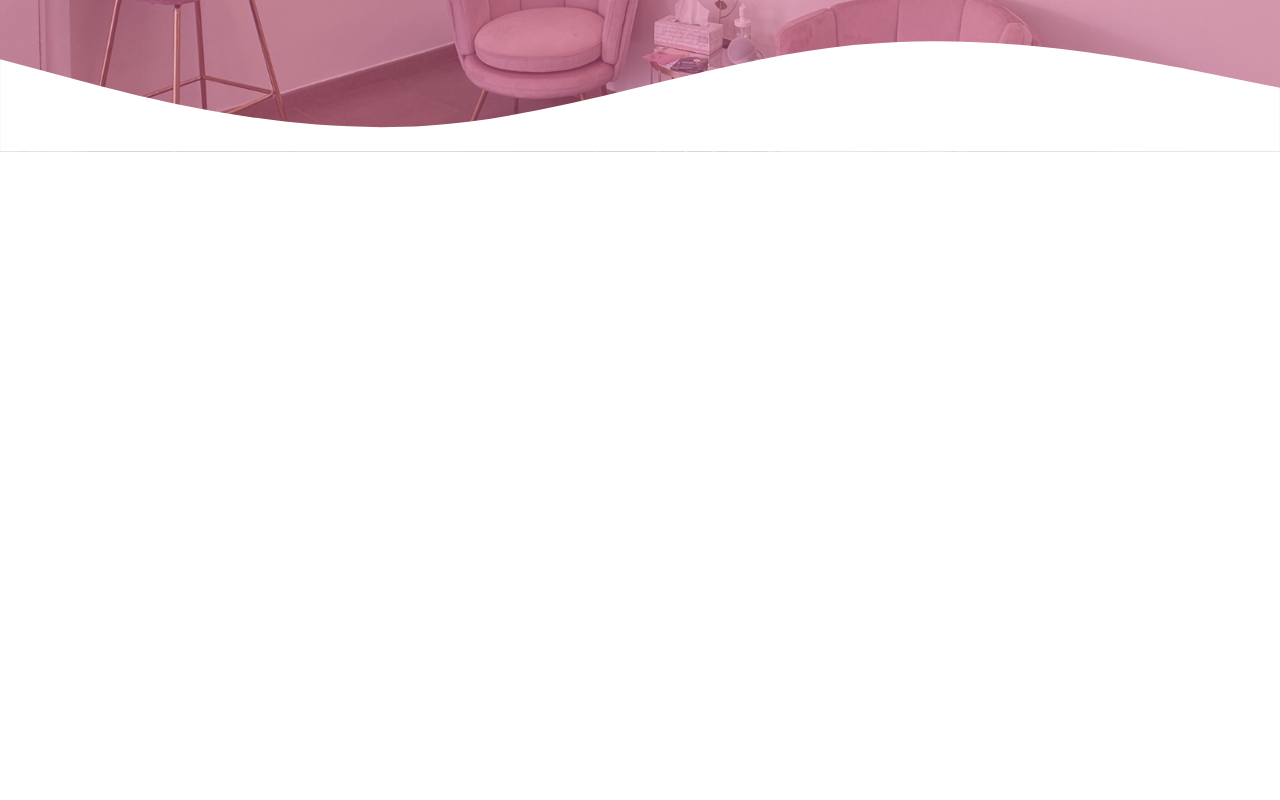
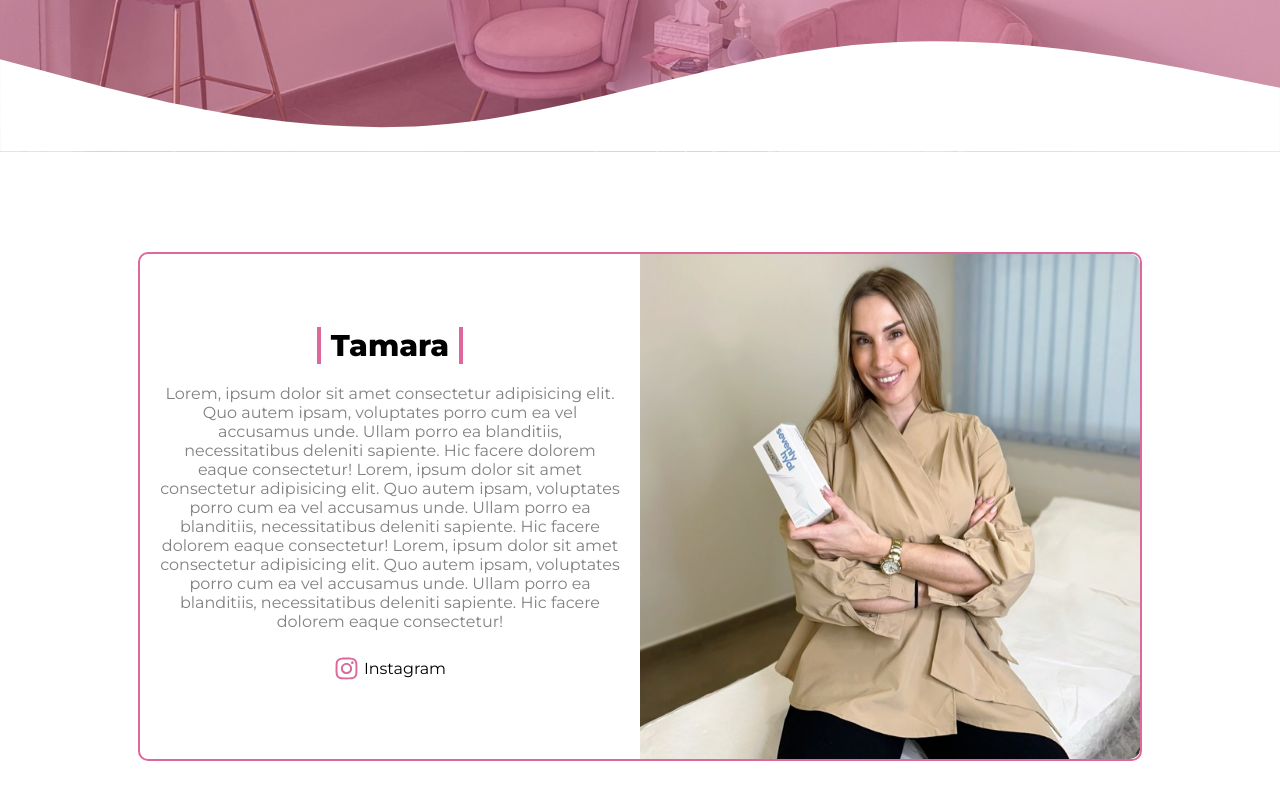
Before and after one commit to Gaston-Valentini/bless-client, a React (Vite) app: page / in a window 1280 px wide. Shown: the part 648-1448 px from the top of the page. Before the commit the page ends 800 px from the top, so only its background shows below. Built offline with nearby package versions, Linux system fonts and the light colour scheme.

Commit message:
Add: About section added.

```diff
--- a/src/components/Navbar/Navbar.module.css
+++ b/src/components/Navbar/Navbar.module.css
@@ -8,6 +8,7 @@
     align-items: center;
     background-color: white;
     box-shadow: 0 0 4px var(--grey);
+    z-index: 10;
 }
 
 .image {
--- /dev/null
+++ b/src/sections/About/About.jsx
@@ -0,0 +1,30 @@
+import style from "./About.module.css";
+import image from "../../assets/images/tamara.jpg";
+import { FaInstagram } from "react-icons/fa";
+
+export default function About() {
+    return (
+        <section className={style.container}>
+            <div className={style.content}>
+                <div className={style.contentData}>
+                    <div className={style.contentDataTitle}>
+                        <hr />
+                        <p>Tamara</p>
+                        <hr />
+                    </div>
+                    <p className={style.contentDataText}>
+                        Lorem, ipsum dolor sit amet consectetur adipisicing elit. Quo autem ipsam, voluptates porro cum ea vel accusamus unde. Ullam porro ea blanditiis, necessitatibus deleniti sapiente. Hic facere dolorem eaque consectetur! Lorem, ipsum dolor sit amet consectetur adipisicing elit. Quo autem ipsam, voluptates porro cum ea vel accusamus unde. Ullam porro ea blanditiis, necessitatibus deleniti sapiente. Hic facere dolorem eaque consectetur! Lorem, ipsum dolor sit amet consectetur
+                        adipisicing elit. Quo autem ipsam, voluptates porro cum ea vel accusamus unde. Ullam porro ea blanditiis, necessitatibus deleniti sapiente. Hic facere dolorem eaque consectetur!
+                    </p>
+                    <a href="#" className={style.contentDataSocial}>
+                        <FaInstagram />
+                        <p>Instagram</p>
+                    </a>
+                </div>
+                <div className={style.contentImage}>
+                    <img src={image} />
+                </div>
+            </div>
+        </section>
+    );
+}
--- /dev/null
+++ b/src/sections/About/About.module.css
@@ -0,0 +1,100 @@
+.container {
+    padding: 100px 20px;
+    display: flex;
+    justify-content: center;
+}
+
+.content {
+    max-width: 1000px;
+    display: grid;
+    grid-template-columns: 1fr 1fr;
+    border: 2px solid var(--rose);
+    border-radius: 10px;
+}
+
+.contentData {
+    padding: 20px;
+    display: flex;
+    flex-direction: column;
+    justify-content: center;
+    align-items: center;
+    gap: 20px;
+}
+
+.contentDataTitle {
+    display: flex;
+    justify-content: center;
+    gap: 10px;
+}
+
+.contentDataTitle p {
+    font-size: 30px;
+    font-weight: 800;
+}
+
+.contentDataTitle hr {
+    border: 2px solid var(--rose);
+}
+
+.contentDataText {
+    text-align: center;
+    color: var(--grey);
+}
+
+.contentImage {
+    width: 100%;
+    height: 100%;
+}
+
+.contentImage img {
+    width: 100%;
+    height: 100%;
+    border-radius: 0 10px 10px 0;
+}
+
+.contentDataSocial {
+    padding: 5px;
+    display: flex;
+    justify-content: center;
+    align-items: center;
+    gap: 5px;
+    text-decoration: none;
+    border-radius: 10px;
+}
+
+.contentDataSocial:hover {
+    background-color: var(--rose);
+}
+
+.contentDataSocial:hover svg {
+    color: white;
+}
+
+.contentDataSocial:hover p {
+    color: white;
+}
+
+.contentDataSocial svg {
+    font-size: 25px;
+    color: var(--rose);
+}
+
+.contentDataSocial p {
+    color: black;
+}
+
+@media (max-width: 991px) {
+    .content {
+        grid-template-columns: 1fr;
+        max-width: 500px;
+    }
+    .contentImage img {
+        border-radius: 0 0 10px 10px;
+    }
+}
+
+@media (max-width: 767px) {
+    .container {
+        padding: 50px 20px;
+    }
+}
--- a/src/views/Home/Home.jsx
+++ b/src/views/Home/Home.jsx
@@ -1,9 +1,11 @@
 import HomeHeader from "../../sections/HomeHeader/HomeHeader";
+import About from "../../sections/About/About";
 
 export default function HomeView() {
     return (
         <section>
             <HomeHeader />
+            <About />
         </section>
     );
 }
```
Also changed, not shown: src/assets/images/tamara.jpg (added).
